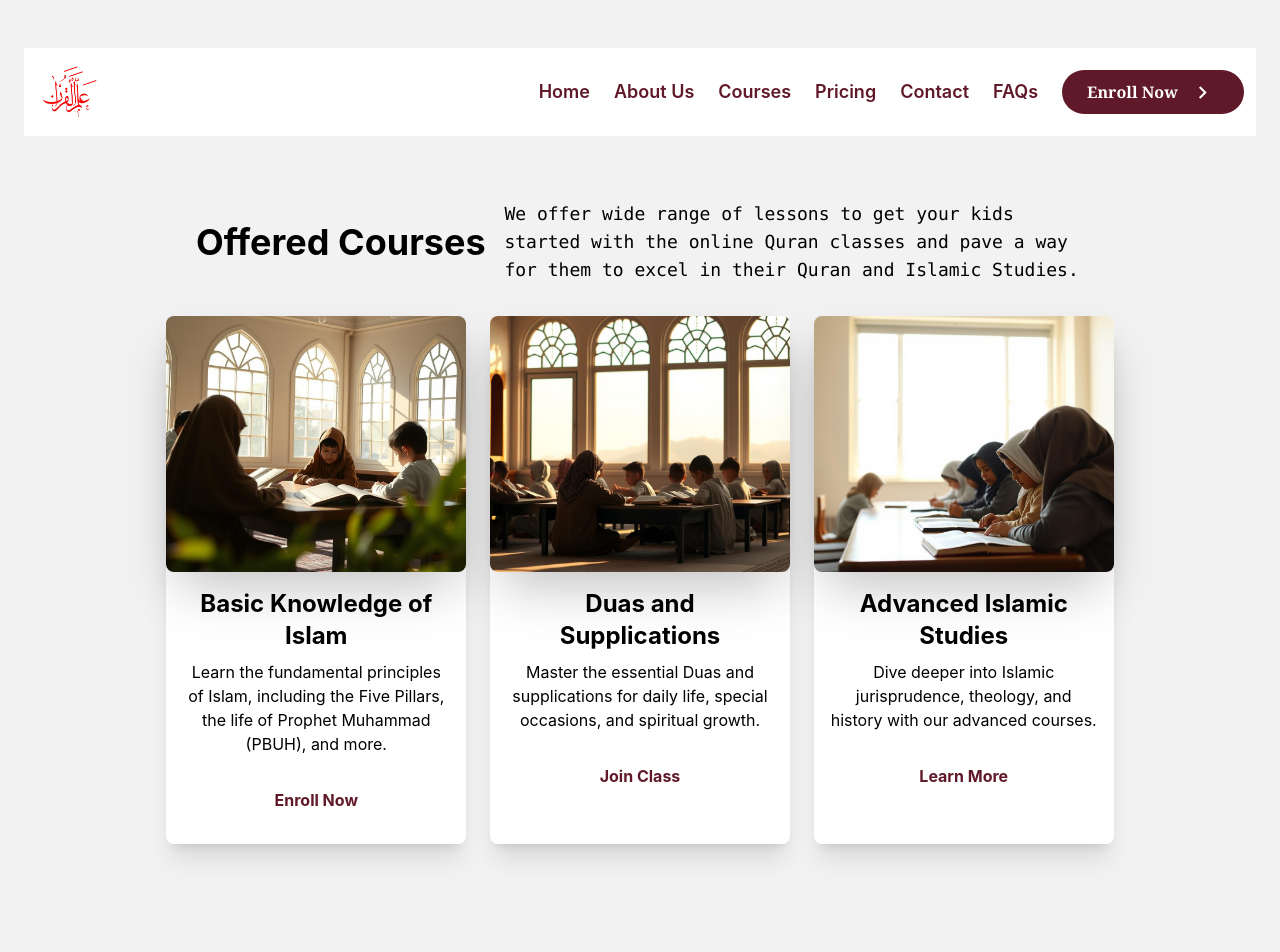
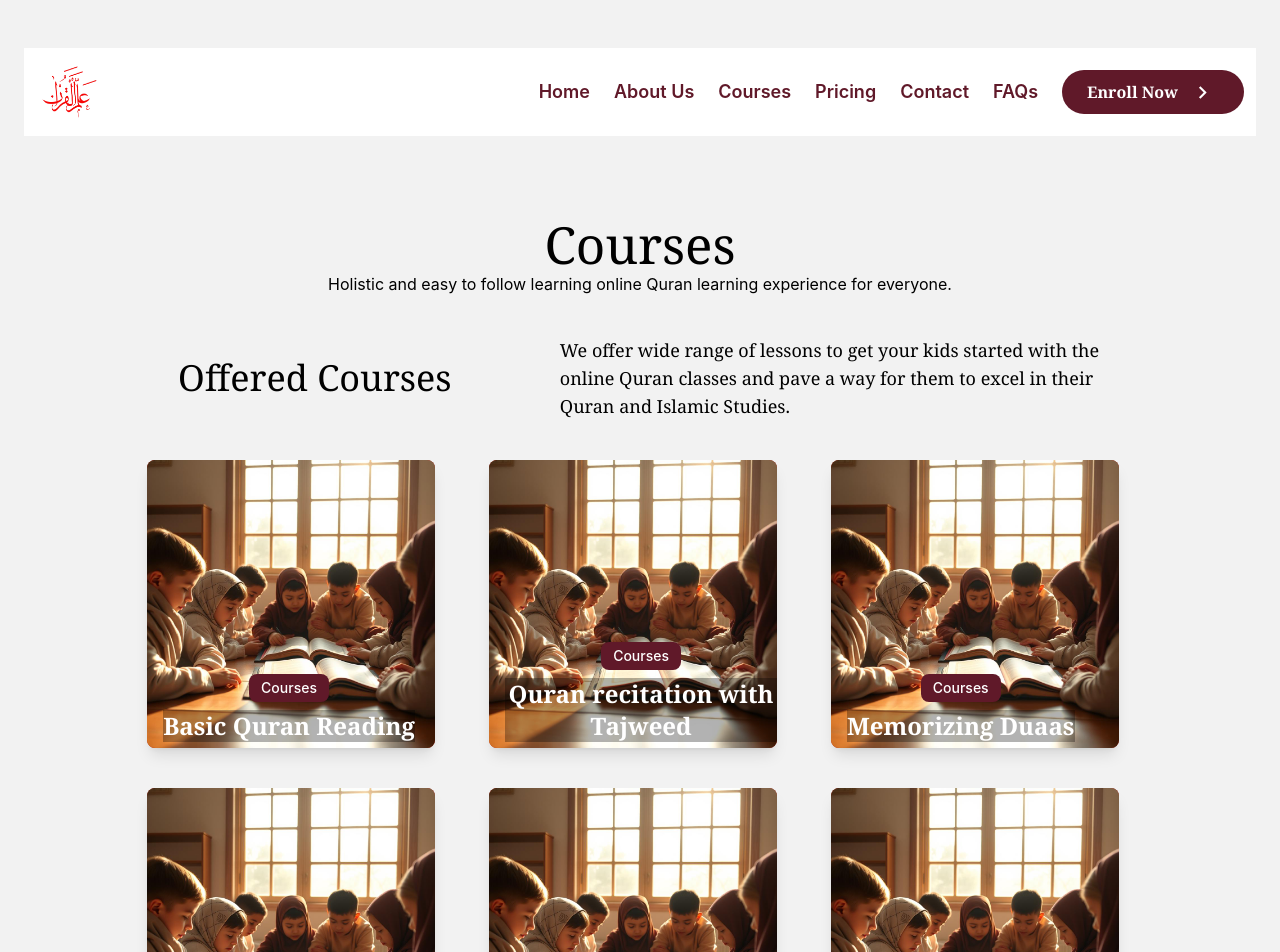
Before and after one commit to arslanhakim/Allamal-Quraan, a React (Vite) app: page /courses in a window 1280 px wide. Shown: the top 952 px of the page. Built offline with nearby package versions, Linux system fonts and the light colour scheme.

Commit message:
courses page updated

```diff
--- /dev/null
+++ b/src/components/CourseCard.tsx
@@ -0,0 +1,92 @@
+import React, { useState } from "react";
+import { motion } from "framer-motion";
+import bgImage from "/public/assets/images/LearningQuraan.png";
+
+const CourseCard = ({ course }) => {
+  const [hover, setHover] = useState(false);
+  console.log(course);
+
+  return (
+    <div
+      onMouseEnter={() => setHover(true)}
+      onMouseLeave={() => setHover(false)}
+      className="relative max-w-xs overflow-hidden rounded-lg shadow-lg group max-h-80 min-h-40 h-72 w-72 bg-red-base"
+      style={{ aspectRatio: "1 / 1.1" }}
+    >
+      {/* Zooming Background Image */}
+      <motion.div
+        className="absolute inset-0 bg-cover bg-center"
+        style={{ backgroundImage: `url(${bgImage})` }}
+        initial={{ scale: 1 }}
+        animate={hover ? { scale: 1.2 } : { scale: 1 }}
+        transition={{
+          duration: hover ? 5 : 0.5,
+          ease: hover ? "easeInOut" : "easeOut",
+        }}
+      />
+
+      {/* Dark Permanent Bottom Background */}
+      <div className="absolute bottom-0 left-0 right-0 h-1/3 bg-black"></div>
+
+      {/* Black Overlay on Hover */}
+      {/* <motion.div
+        className="absolute inset-0 bg-black"
+        initial={{ opacity: 0 }} // No dimming at start
+        animate={hover ? { opacity: 0.5 } : { opacity: 0 }} // Adds a dim overlay on hover
+        transition={{
+          duration: 0.5,
+          ease: "easeInOut",
+        }}
+      /> */}
+
+      {/* Content Container */}
+      <div className="absolute inset-0 flex flex-col justify-end p-4 hover:bg-black-dark hover:bg-opacity-50">
+        <div className="absolute bottom-[30%] gap-4 justify-start items-start">
+          {/* Tag */}
+          <motion.span
+            initial={{ y: 80 }}
+            animate={hover ? { y: 0 } : { y: 80 }}
+            transition={{
+              duration: 0.5,
+              ease: "easeOut",
+              delay: hover ? 0 : 0.3,
+            }}
+            className="block p-0 text-sm font-medium bg-primary self-start w-20 mx-auto text-white px-3 py-1 rounded-lg mb-2"
+          >
+            Courses
+          </motion.span>
+
+          {/* Heading */}
+          <motion.h2
+            // initial={{ top: "70%" }}
+            animate={hover ? { y: 0 } : { y: 80 }}
+            transition={{
+              duration: 0.6,
+              ease: "easeOut",
+              delay: hover ? 0 : 0.2,
+            }}
+            className="text-2xl font-bold text-white font-serif bg-black-dark bg-opacity-30 "
+          >
+            {course?.name}
+          </motion.h2>
+        </div>
+
+        {/* Hidden Content */}
+        <motion.p
+          initial={{ y: 100, opacity: 0 }}
+          animate={hover ? { y: 0, opacity: 1 } : { opacity: 0, y: 100 }}
+          transition={{
+            duration: 0.8,
+            ease: "easeOut",
+            delay: hover ? 0 : 0.1,
+          }}
+          className=" text-sm text-white text-start"
+        >
+          {course.content}
+        </motion.p>
+      </div>
+    </div>
+  );
+};
+
+export default CourseCard;
--- a/src/pages/Courses.tsx
+++ b/src/pages/Courses.tsx
@@ -1,6 +1,8 @@
 import React, { useRef } from "react";
 import Header from "../components/Header";
 import CourseComp from "../components/Courses";
+import CourseCard from "../components/CourseCard";
+import { availableCourses } from "../utils/data";
 
 const Courses = () => {
   const contactRef = useRef(null);
@@ -8,9 +10,10 @@ const Courses = () => {
   const coursesRef = useRef(null);
   const instructorsRef = useRef(null);
   const faqRef = useRef(null);
+  console.log(availableCourses);
   return (
     <>
-      <div className="min-w-screen h-full w-full maxWidth-full lg:px-6 pb-12 lg:py-12 bg-gray-extra text-black-dark text-center top-0">
+      <div className="min-w-screen h-full min-h-screen w-full lg:px-6 pb-12 lg:py-12 bg-gray-extra text-black-dark text-center top-0">
         <Header
           contactRef={contactRef}
           aboutUsRef={aboutUsRef}
@@ -18,7 +21,39 @@ const Courses = () => {
           instructorsRef={instructorsRef}
           faqRef={faqRef}
         />
-        <CourseComp coursesRef={coursesRef} />
+        <h1 className="font-serif mt-20">Courses</h1>
+        <p className="mb-10">
+          Holistic and easy to follow learning online Quran learning experience
+          for everyone.
+        </p>
+        <div className=" flex flex-col md:flex-row justify-center items-center md:justify-between mx-auto w-full md:w-3/4 mb-8">
+          <h2 className="w-full text-4xl font-medium font-serif mb-8 md:mb-0 relative text-center md:text-left whitespace-normal">
+            Offered Courses
+            {/* <div className="relative inline-block ">
+            <div
+              className="absolute left-1/2 -translate-x-1/2 bottom-full mb-2
+           py-1 bg-gray-800 text-white text-sm rounded-3xl
+          transition-opacity duration-1000 ease-in-out
+          animate-tooltip bg-green-chart px-10"
+            >
+              wow what a tooltip
+            </div>
+          </div> */}
+          </h2>
+          <p className="text-center text-lg mb-16 md:mb-0 font-medium font-serif md:text-start">
+            We offer wide range of lessons to get your kids started with the
+            online Quran classes and pave a way for them to excel in their Quran
+            and Islamic Studies.
+          </p>
+        </div>
+
+        {/* <CourseComp coursesRef={coursesRef} /> */}
+        <div className="grid grid-cols-2 sm:grid-cols-3 mx-auto gap-10 items-center justify-center mt-10 w-[80%] ">
+          {availableCourses?.map((course) => (
+            // <span>{course.name}</span>
+            <CourseCard course={course} />
+          ))}
+        </div>
       </div>
     </>
   );
--- /dev/null
+++ b/src/utils/data.ts
@@ -0,0 +1,42 @@
+export const availableCourses = [
+  {
+    name: "Basic Quran Reading",
+    link: "",
+    image: "",
+    content:
+      "Elementary level Quran reading for everyone, simplified and easy to read to follow",
+  },
+  {
+    name: "Quran recitation with Tajweed",
+    link: "",
+    image: "",
+    content:
+      "Learn to recite the Quran with Tajweed online, along with tajweed rules and everything you need to know about the Quranic recitation",
+  },
+  {
+    name: "Memorizing Duaas",
+    link: "",
+    image: "",
+    content: " Learn everyday essential duas to make the best of your life",
+  },
+  {
+    name: "Hifz e Quran",
+    link: "",
+    image: "",
+    content: "We help to memorize all the Quranic verses.",
+  },
+  {
+    name: "Salat",
+    link: "",
+    image: "",
+    content:
+      "In Islam salat is 5 times a day and it is very impontant to offer it the right way and to do it regularly.",
+  },
+  {
+    name: "Noorani Qaida",
+    link: "",
+    image: "",
+    content:
+      "Noorani qaida is essentially teh building block for Quran recitation and understanding of the Quran",
+  },
+];
```
Also changed, not shown: public/assets/images/section-2-ar.jpg (deleted).
